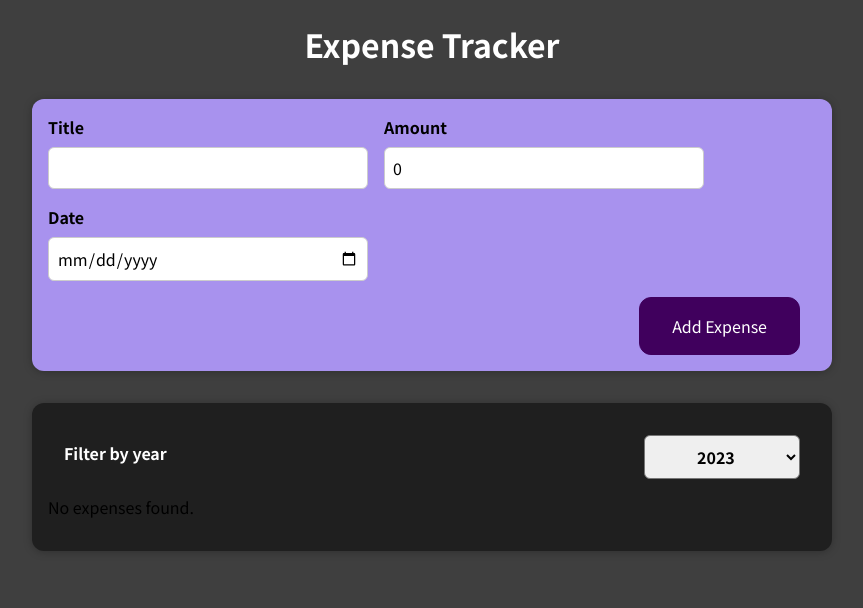
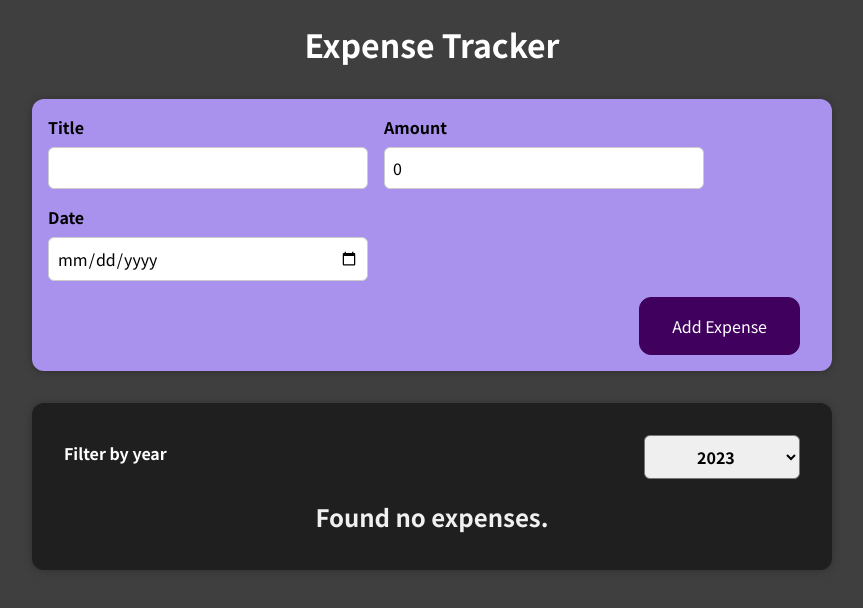
Before and after one commit to Victor-Guerrero-Devs/react-expense-tracker, a React (Vite) app: page / in a window 1280 px wide. Shown: the top 608 px of the page, without its empty margins (208-1071 px from the left). Built offline with nearby package versions, Linux system fonts and the light colour scheme.

Commit message:
Build ExpensesList component

```diff
--- a/src/components/Expenses/Expenses.jsx
+++ b/src/components/Expenses/Expenses.jsx
@@ -1,8 +1,8 @@
 import React, { useState } from 'react';
-import ExpenseItem from './ExpenseItem';
 import ExpenseFilter from './ExpenseFilter';
 import Card from '../UI/Card';
 import './Expenses.css';
+import ExpensesList from './ExpensesList';
 
 const Expenses = ({ items }) => {
   const [filteredYear, setFilteredYear] = useState('2023');
@@ -15,26 +15,13 @@
     return expense.date.getFullYear().toString() === filteredYear;
   });
 
-  let expensesContent = <p>No expenses found.</p>;
-
-  if (filteredExpenses.length > 0) {
-    expensesContent = filteredExpenses.map((expense) => (
-      <ExpenseItem
-        key={expense.id}
-        title={expense.title}
-        amount={expense.amount}
-        date={expense.date}
-      />
-    ));
-  }
-
   return (
     <Card className="expenses">
       <ExpenseFilter
         selected={filteredYear}
         onChangeFilter={filterChangeHandler}
       />
-      {expensesContent}
+      <ExpensesList items={filteredExpenses} />
     </Card>
   );
 };
--- /dev/null
+++ b/src/components/Expenses/ExpensesList.css
@@ -0,0 +1,9 @@
+.expenses-list {
+  list-style: none;
+  padding: 0;
+}
+
+.expenses-list__fallback {
+  color: #f0f0f0;
+  text-align: center;
+}
--- /dev/null
+++ b/src/components/Expenses/ExpensesList.jsx
@@ -0,0 +1,25 @@
+import React from 'react';
+import ExpenseItem from './ExpenseItem';
+import './ExpensesList.css';
+
+const ExpensesList = ({ items }) => {
+  if (items.length === 0) {
+    return <h2 className="expenses-list__fallback">Found no expenses.</h2>;
+  }
+
+  console.log(items);
+  return (
+    <ul className="expenses-list">
+      {items.map((expense) => (
+        <ExpenseItem
+          key={expense.id}
+          title={expense.title}
+          amount={expense.amount}
+          date={expense.date}
+        />
+      ))}
+    </ul>
+  );
+};
+
+export default ExpensesList;
```
